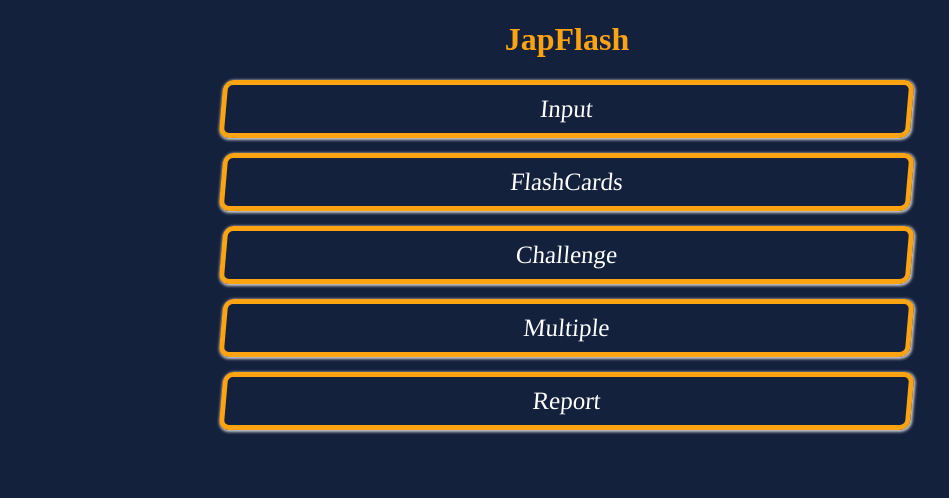
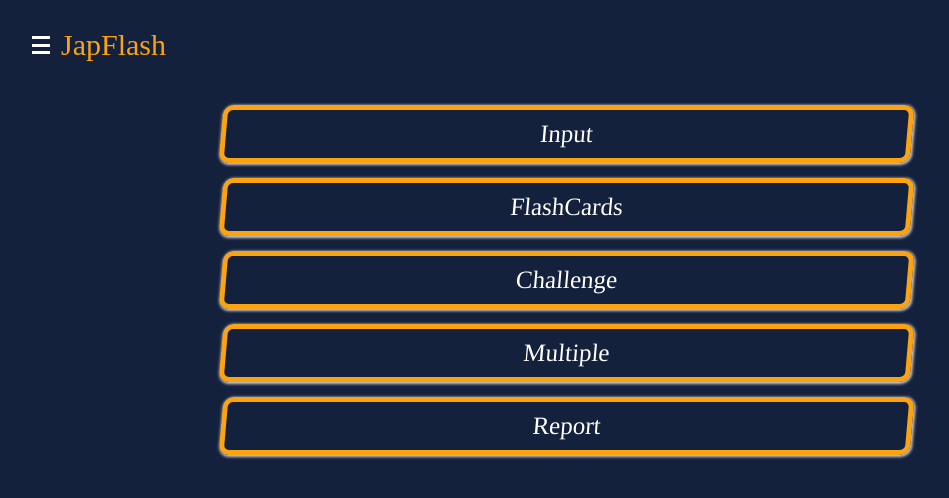
Before and after one commit to sherrynganguyen/japflash, a React (Create React App) app in the folder react-frontend/: page / in a window 1280 px wide. Shown: the top 498 px of the page, without its empty margins (73-1022 px from the left). Built offline with nearby package versions, Linux system fonts and the light colour scheme; a web font is replaced by a local one.

Commit message:
create side navar

```diff
--- a/react-frontend/src/app.scss
+++ b/react-frontend/src/app.scss
@@ -21,25 +21,3 @@ body {
   // font-family: source-code-pro, Menlo, Monaco, Consolas, 'Courier New',
   //   monospace;
 // }
-
-.title {
-  text-align: center;
-  text-decoration: none;
-  font-family: second;
-  color: #fca311;
-}
-
-.navbar a {
-  display: block;
-  margin: 15px 20%;
-  padding: 10px;
-  border: 5px solid #fca311;
-  border-radius: 10px;
-  box-shadow: 1px 1px 3px 1px #ccc;
-  transform: skewX(-5deg);
-  text-align: center;
-  font-family: second;
-  font-size: 25px;
-  color: #ffffff;
-  text-decoration: none;
-}
--- a/react-frontend/src/components/mainPage.js
+++ b/react-frontend/src/components/mainPage.js
@@ -3,10 +3,15 @@ import {
   Link
 } from 'react-router-dom';
 
+import ToggleButton from './toggleNavbar/toggleButton';
+
 export default function MainPage() {
   return (
     <>
-      <h1 className="title">JapFlash</h1>
+      <div className="header">
+        <ToggleButton/>
+        <div className="title">JapFlash</div>
+      </div>
       <nav className="navbar">
         <Link to="/input">Input</Link>
         <Link to="/flashcards">FlashCards</Link>
--- a/react-frontend/src/components/styles.scss
+++ b/react-frontend/src/components/styles.scss
@@ -1,3 +1,33 @@
+.header {
+  width: 100%;
+  display: inline-flex;
+  margin: 30px;
+  line-height: 1;
+};
+
+.title {
+  text-align: center;
+  text-decoration: none;
+  font-family: second;
+  color: #fca311;
+  font-size: 30px;
+}
+
+.navbar a {
+  display: block;
+  margin: 15px 20%;
+  padding: 10px;
+  border: 5px solid #fca311;
+  border-radius: 10px;
+  box-shadow: 1px 1px 3px 1px #ccc;
+  transform: skewX(-5deg);
+  text-align: center;
+  font-family: second;
+  font-size: 25px;
+  color: #ffffff;
+  text-decoration: none;
+}
+
 #add-book {
   margin: 30px 10px;
   padding: 50px 20px 30px;
--- /dev/null
+++ b/react-frontend/src/components/toggleNavbar/toggleButton.js
@@ -0,0 +1,11 @@
+import React from 'react';
+import './toggleButton.scss';
+export default function ToggleButton () {
+  return (
+    <button className="toggle-button">
+      <div className="toggle-button-line"></div>
+      <div className="toggle-button-line"></div>
+      <div className="toggle-button-line"></div>
+    </button>
+  )
+};
--- /dev/null
+++ b/react-frontend/src/components/toggleNavbar/toggleButton.scss
@@ -0,0 +1,17 @@
+.toggle-button {
+  display: flex;
+  flex-direction: column;
+  justify-content: space-evenly;
+  margin: 0 5px;
+  height: 30px;
+  width: 30px;
+  background: transparent;
+  border: none;
+  cursor: pointer;
+}
+
+.toggle-button-line {
+  width: 100%;
+  height: 3px;
+  background: #fff;
+}
```
Also changed, not shown: react-frontend/src/components/toggleNavbar/toggleNavBar.js (added).
